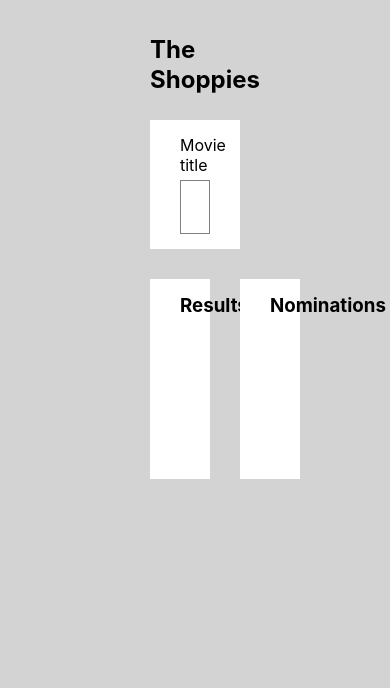
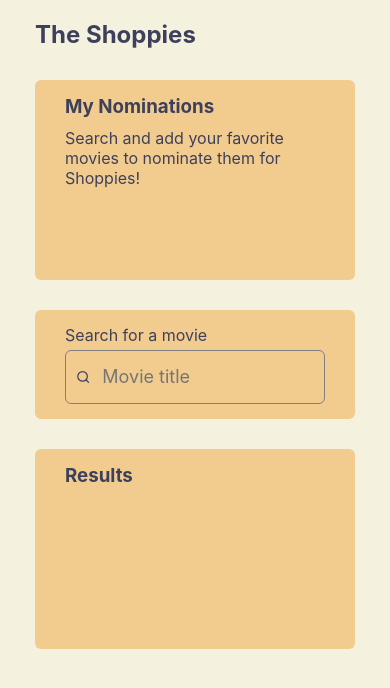
Before and after one commit to eggiroux/shoppies, a React (Create React App) app: page / in a window 390 px wide. Shown: the top 688 px of the page. Built offline with nearby package versions, Linux system fonts and the light colour scheme.

Commit message:
Mobile and desktop versions, better colors

```diff
--- a/src/components/Alerts.js
+++ b/src/components/Alerts.js
@@ -5,6 +5,8 @@ import MuiAlert from "@material-ui/lab/Alert";
 import IconButton from "@material-ui/core/IconButton";
 import CloseIcon from "@material-ui/icons/Close";
 import Slide from "@material-ui/core/Slide";
+
+import { COLORS } from "../constants";
 
 import { restartListProcess } from "../actions";
 
@@ -14,7 +16,6 @@ function SlideTransition(props) {
 
 const Alerts = () => {
   const dispatch = useDispatch();
-
   const { listSubmitted, listComplete } = useSelector((state) => {
     return {
       listSubmitted: state.listSubmitted,
@@ -22,10 +23,8 @@ const Alerts = () => {
     };
   });
 
-  const [showCompleteAlert, setShowCompleteAlert] = React.useState(
-    listComplete
-  );
-  const [showSubmitAlert, setShowSubmitAlert] = React.useState(listSubmitted);
+  const [showCompleteAlert, setShowCompleteAlert] = React.useState(false);
+  const [showSubmitAlert, setShowSubmitAlert] = React.useState(false);
 
   React.useEffect(() => {
     console.log("listComplete changed");
@@ -76,7 +75,7 @@ const Alerts = () => {
           <IconButton
             size="small"
             aria-label="close"
-            color="inherit"
+            color={"inherit"}
             onClick={handleSubmitClose}
           >
             <CloseIcon fontSize="small" />
--- a/src/components/App.js
+++ b/src/components/App.js
@@ -13,10 +13,11 @@ function App() {
     <Wrapper>
       <Globalstyles />
       <Header />
-      <SearchBar />
+      <Nominations />
+
       <Bottom>
+        <SearchBar />
         <SearchResults />
-        <Nominations />
       </Bottom>
       <Alerts />
     </Wrapper>
@@ -25,11 +26,18 @@ function App() {
 
 const Wrapper = styled.div`
   padding: 35px 150px;
+  @media (max-width: 768px) {
+    padding: 20px 35px;
+  }
 `;
 
 const Bottom = styled.div`
   display: flex;
   align-items: start;
+  @media (max-width: 768px) {
+    display: flex;
+    flex-direction: column;
+  }
 `;
 
 export default App;
--- a/src/components/Globalstyles.js
+++ b/src/components/Globalstyles.js
@@ -1,4 +1,5 @@
 import { createGlobalStyle } from "styled-components";
+import { COLORS } from "../constants";
 
 export default createGlobalStyle`
     *,
@@ -63,12 +64,12 @@ export default createGlobalStyle`
 
     body {
         line-height: 1.25;
-        background: lightgray;
-        color: black;
+        background: ${COLORS.background};
+        color: ${COLORS.primary};
     }
 
     a {
-        color: #69ffcf;
+        color: ${COLORS.primary};
         text-decoration: none;
     }
 `;
--- a/src/components/Header.js
+++ b/src/components/Header.js
@@ -1,5 +1,6 @@
 import React from "react";
 import styled from "styled-components";
+import { COLORS } from "../constants";
 
 const Header = () => {
   return (
--- a/src/components/MovieListItem.js
+++ b/src/components/MovieListItem.js
@@ -1,5 +1,6 @@
 import React from "react";
 import styled from "styled-components";
+import { COLORS } from "../constants";
 
 const MovieListItem = ({ title, year, children }) => {
   return (
@@ -13,7 +14,7 @@ const MovieListItem = ({ title, year, children }) => {
 const Wrapper = styled.li`
   margin: 30px 20px;
   padding-bottom: 10px;
-  border-bottom: 1px solid black;
+  border-bottom: 1px solid ${COLORS.primary};
   display: flex;
   align-items: center;
   justify-content: space-between;
--- a/src/components/Nominations.js
+++ b/src/components/Nominations.js
@@ -1,5 +1,7 @@
 import React from "react";
 import styled from "styled-components";
+import { COLORS } from "../constants";
+
 import { useSelector, useDispatch } from "react-redux";
 
 import { removeMovieFromNominations, submitList } from "../actions";
@@ -22,7 +24,12 @@ const Nominations = () => {
 
   return (
     <Wrapper>
-      <h3>Nominations</h3>
+      <h3>My Nominations</h3>
+      {nominationsArray.length === 0 && (
+        <Text>
+          Search and add your favorite movies to nominate them for Shoppies!
+        </Text>
+      )}
       <ul>
         {nominationsArray.map((item) => {
           return (
@@ -60,19 +67,58 @@ const Wrapper = styled.div`
   display: flex;
   flex-direction: column;
   margin-top: 30px;
-  margin-left: 30px;
+  margin-bottom: 30px;
   padding: 15px 30px;
   background-color: white;
   width: 50%;
   min-height: 200px;
+  background-color: ${COLORS.contour};
+  border-radius: 6px;
+  width: 100%;
+
+  & ul {
+    display: flex;
+    flex-wrap: wrap;
+
+    & li {
+      border: 1px solid black;
+      border-radius: 6px;
+      background-color: ${COLORS.background};
+      padding-top: 7px;
+      @media (max-width: 768px) {
+        width: 100%;
+        margin-bottom: 10px;
+      }
+    }
+  }
 `;
 
 const Submit = styled.button`
   border-radius: 5px;
   padding: 10px 40px;
   margin: 0 auto;
+  margin-top: 15px;
+  background-color: ${COLORS.accept};
+  color: ${COLORS.primary};
+  border: 1px solid ${COLORS.primary};
+  font-size: 1.2rem;
 `;
 
-const Button = styled(UnstyledButton)``;
+const Button = styled(UnstyledButton)`
+  background-color: ${COLORS.cancel};
+  padding: 2px 6px 4px;
+  border-radius: 5px;
+  display: flex;
+  justify-content: center;
+  font-size: 12px;
+  margin-bottom: 5px;
+  position: relative;
+  top: -10px;
+  right: -5px;
+`;
+
+const Text = styled.p`
+  margin-top: 10px;
+`;
 
 export default Nominations;
--- a/src/components/SearchBar/index.js
+++ b/src/components/SearchBar/index.js
@@ -1,6 +1,8 @@
 import React from "react";
 import styled from "styled-components";
 import { useDispatch } from "react-redux";
+import { COLORS } from "../../constants";
+
 import { FiSearch } from "react-icons/fi";
 
 import { searchResultsFromApi } from "../../actions";
@@ -16,7 +18,7 @@ const SearchBar = () => {
 
   return (
     <Wrapper>
-      <Title>Movie title</Title>
+      <Title>Search for a movie</Title>
       <SearchArea>
         <FiSearch />
         <TextInput
@@ -61,8 +63,15 @@ const SearchBar = () => {
 };
 
 const Wrapper = styled.div`
-  background-color: white;
   padding: 15px 30px;
+  margin-bottom: 30px;
+  margin-right: 30px;
+  background-color: ${COLORS.contour};
+  border-radius: 6px;
+  flex: 3;
+  @media (max-width: 768px) {
+    width: 100%;
+  }
 `;
 
 const Title = styled.p`
@@ -74,6 +83,8 @@ const SearchArea = styled.div`
   border: 1px grey solid;
   display: flex;
   align-items: center;
+  background-color: ${COLORS.contour};
+  border-radius: 6px;
 `;
 const TextInput = styled.input`
   margin-left: 10px;
@@ -82,6 +93,11 @@ const TextInput = styled.input`
   line-height: 50px;
   font-size: 18px;
   outline: none;
+  background-color: ${COLORS.contour};
+  border-radius: 6px;
+  color: ${COLORS.primary};
 `;
 
 export default SearchBar;
+
+// max 450px
--- a/src/components/SearchResults.js
+++ b/src/components/SearchResults.js
@@ -1,6 +1,7 @@
 import React from "react";
 import styled from "styled-components";
 import { useSelector, useDispatch } from "react-redux";
+import { COLORS } from "../constants";
 
 import { addMovieToNominations } from "../actions";
 
@@ -71,14 +72,29 @@ const SearchResults = () => {
 };
 
 const Wrapper = styled.div`
-  margin-top: 30px;
   padding: 15px 30px;
   background-color: white;
   width: 50%;
   min-height: 200px;
+  background-color: ${COLORS.contour};
+  border-radius: 6px;
+  flex: 5;
+
+  @media (max-width: 768px) {
+    width: 100%;
+  }
 `;
 
-const Button = styled.button``;
+const Button = styled.button`
+  background-color: ${COLORS.accept};
+  padding: 10px 12px;
+  border-radius: 6px;
+  border: 1px solid ${COLORS.primary};
+
+  &:disabled {
+    border: none;
+  }
+`;
 
 const Error = styled.p`
   margin-top: 10px;
--- /dev/null
+++ b/src/constants.js
@@ -0,0 +1,14 @@
+export const COLORS = {
+  // primary: "hsl(256deg, 100%, 44%)",
+  // secondary: "hsl(333deg, 100%, 44%)",
+
+  background: "#F4F1DE",
+  primary: "#3D405B",
+  contour: "#F2CC8F",
+  accept: "#81B29A",
+  cancel: "#E07A5F",
+};
+
+export const VALUES = {
+  MAX_ITEMS_ON_LIST: 5,
+};
```
